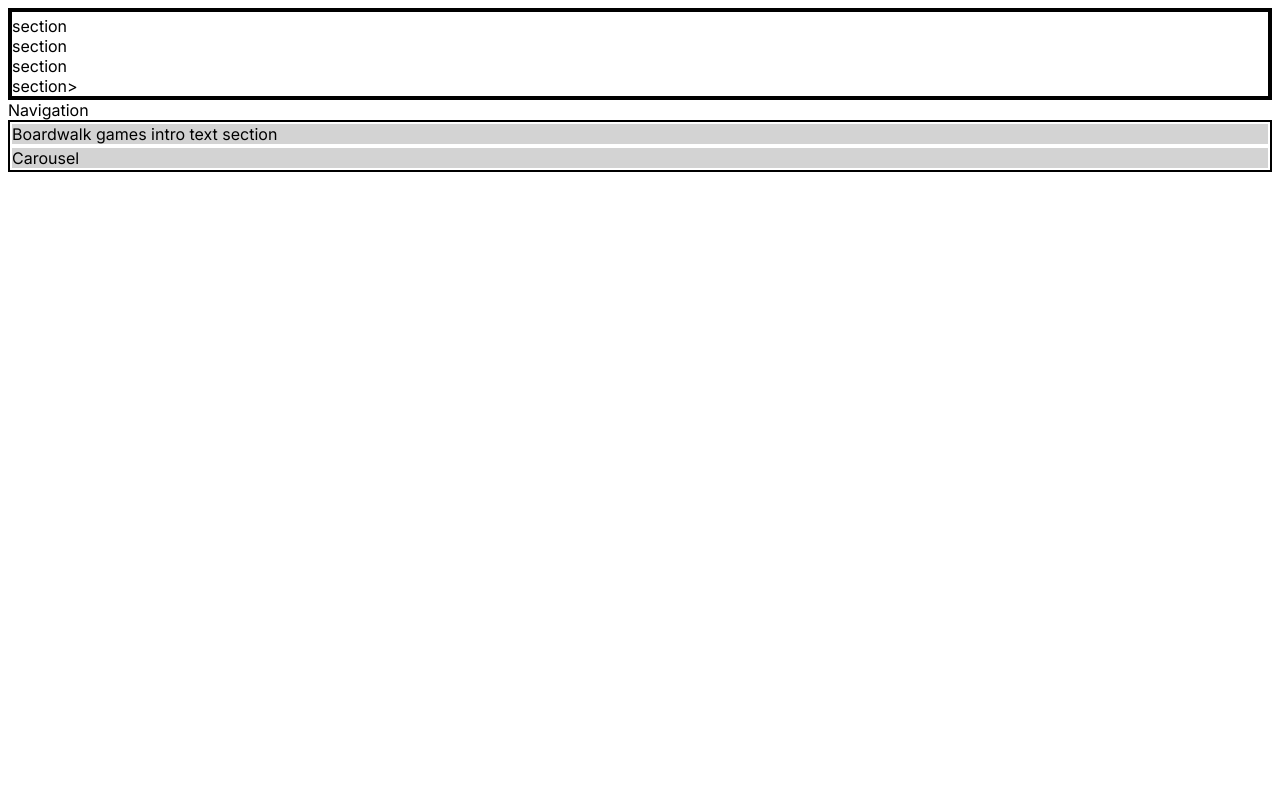
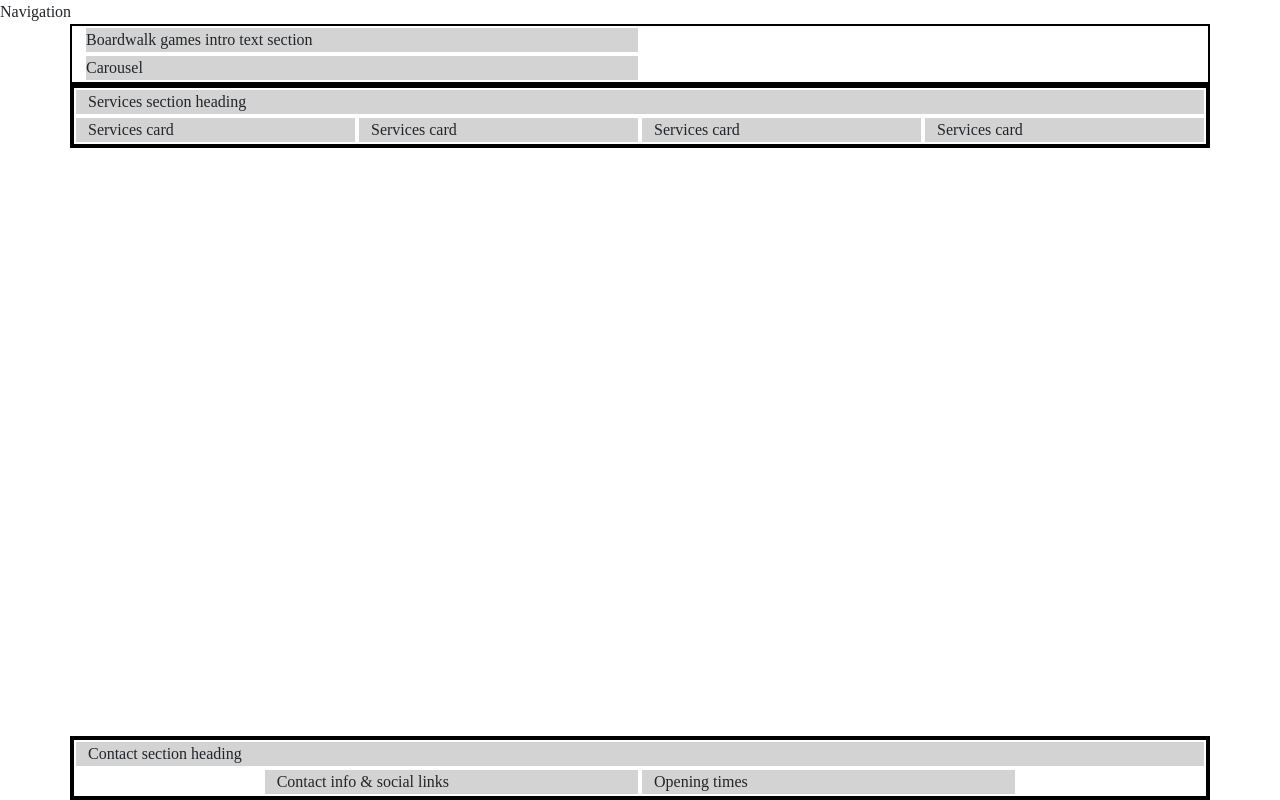
Before and after one commit to Dawnie71/boardwalks-games, a plain HTML site: page index.html in a window 1280 px wide. Drawn offline with nearby package versions, Linux system fonts and the light colour scheme; a web font is replaced by a local one.

Commit message:
updates to HMTL

```diff
--- a/assets/css/style.css
+++ b/assets/css/style.css
@@ -1,30 +1,33 @@
-/* Google fonts import */
+* Google fonts import */
 @import url('https://fonts.googleapis.com/css2?family=Inter:wght@100..900&family=Macondo&display=swap');
-
+/* CSS Variables */
 :root {
     --primary-font: "Inter", sans-serif;
-    --secondary-font: "Macodo", cursive;
-    --primary-color: #3a2620;
-    --secondary-color: #aa9581;
-    --hightlight-color: #416a8e;
-    --highlight-color-light: #7a9fc2;
+    --secondary-font: "Macondo", cursive;
+    --primary-color: #3a2620; /* dark brown */
+    --secondary-color: #aa9581; /* light brown */
+    --highlight-color: #416a8e; /* blue */
+    --highlight-color-light: #7a9fc2; /* light blue */
 }
-
+/* Global styles */
 body {
     font-family: var(--primary-font);
 }
-
-h1, h2, h3 {
+h1,
+h2,
+h3 {
     font-family: var(--secondary-font);
     color: var(--primary-color);
 }
-
-/*  grid realisation CSS for testing */
-.container, .row {
+.sub-heading-color {
+    color: var(--highlight-color);
+}
+/* grid visualisation CSS for testing */
+.container,
+.row {
     border: 2px solid black;
 }
-
 .col-12 {
     border: 2px solid white;
-    background-color: lightgrey;
+    background-color: lightgray;
 }
--- a/index.html
+++ b/index.html
@@ -1,5 +1,6 @@
 <!DOCTYPE html>
 <html lang="en">
+
 <head>
     <meta charset="UTF-8">
     <meta name="viewport" content="width=device-width, initial-scale=1.0">
@@ -11,28 +12,19 @@
     <link rel="icon" type="image/png" sizes="32x32" href="assets/images/favicon-32x32.png">
     <link rel="icon" type="image/png" sizes="16x16" href="assets/images/favicon-16x16.png">
 
-     <!--Bootstrap-
+     <!--Bootstrap-->
     <link href="https://cdn.jsdelivr.net/npm/bootstrap@5.0.2/dist/css/bootstrap.min.css" rel="stylesheet" integrity="sha384-EVSTQN3/azprG1Anm3QDgpJLIm9Nao0Yz1ztcQTwFspd3yD65VohhpuuCOmLASjC" crossorigin="anonymous">
 
      <!-- CSS Stylesheet-->
     <link rel="stylesheet" href="assets/css/style.css">
+
 </head>
-<!--Main element for sections-->
-<main>
-    <section class="container">
-        <div class="row">
-            <div class="col-12"></div>
-            <div class="col-12-col-md-6 col-x1-3">section</div>
-            <div class="col-12-col-md-6 col-x1-3">section</div>
-            <div class="col-12-col-md-6 col-x1-3">section</div>
-            <div class="col-12-col-md-6 col-x1-3">section></div>
 
-        </div>
-    </section>
-</main>
+<!-- Classes on body set to work with mt-auto on footer to ensure it always stays at the bottom of the page -->
+<body class="d-flex flex-column min-vh-100">
 
-<body>
-<div>Navigation</div>
+    <!-- Navigation -->
+    <div>Navigation</div>
 
 <!--Header with Carousal-->
 <header class="container">
@@ -42,11 +34,43 @@
     </div>
 </header>
 
-<script src="https://cdn.jsdelivr.net/npm/bootstrap@5.0.2/dist/js/bootstrap.bundle.min.js" integrity="sha384-MrcW6ZMFYlzcLA8Nl+NtUVF0sA7MsXsP1UyJoMp4YLEuNSfAP+JcXn/tWtIaxVXM" crossorigin="anonymous"></script>
+<!-- main element to hold all key sections of the home page. It is not part of the grid structure -->
+<main>
+    <!-- Services section -->
+    <section class="container">
+        <div class="row">
+            <div class="col-12">Services section heading</div>
+            <div class="col-12 col-md-6 col-xl-3">Services card</div>
+            <div class="col-12 col-md-6 col-xl-3">Services card</div>
+            <div class="col-12 col-md-6 col-xl-3">Services card</div>
+            <div class="col-12 col-md-6 col-xl-3">Services card</div>
+        </div>
+    </section>
+</main>
+<body>
+
+  <!-- Footer / contact section -->
+    <!-- mt-auto added to push footer to the bottom of the page -->
+    <footer class="mt-auto">
+        <div class="container">
+            <div class="row justify-content-center">
+                <div class="col-12">Contact section heading</div>
+                <!-- Contact info -->
+                <div class="col-12 col-md-6 col-xl-4">Contact info & social links</div>
+                <!-- Opening times -->
+                <div class="col-12 col-md-6 col-xl-4">Opening times</div>
+            </div>
+        </div>
+    </footer>
+
+    <!-- Bootstrap JS -->
+    <script src="https://cdn.jsdelivr.net/npm/bootstrap@5.3.3/dist/js/bootstrap.bundle.min.js"
+        integrity="sha384-YvpcrYf0tY3lHB60NNkmXc5s9fDVZLESaAA55NDzOxhy9GkcIdslK1eN7N6jIeHz" crossorigin="anonymous">
+        </script>
+
+    <!-- Font Awesome kit -->
+    <script src="https://kit.fontawesome.com/28a26d2c05.js" crossorigin="anonymous"></script>
+
 </body>
 
-<footer>
-     <!-- Font Awesome kit -->
-     <script src="https://kit.fontawesome.com/28a26d2c05.js" crossorigin="anonymous"></script>
-</footer>
 </html>
```
